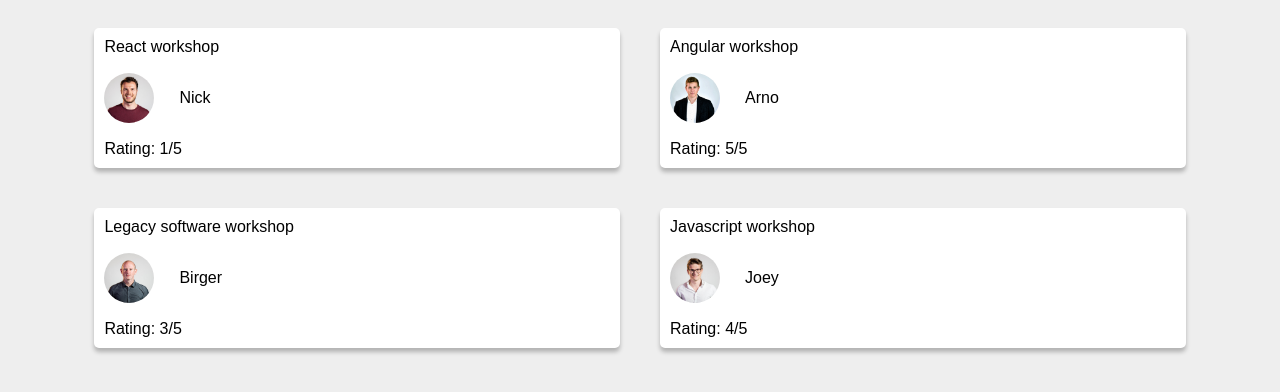
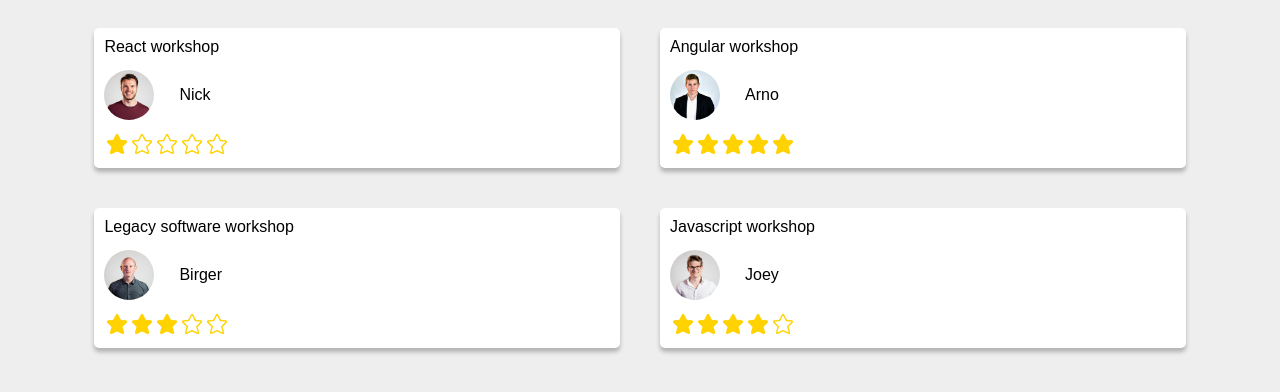
Before and after one commit to arnochauveau/talk-rating-tool, an Angular app in the folder talk-rating-tool/: page / in a window 1280 px wide. Shown: the top 392 px of the page. Built offline with nearby package versions, Linux system fonts and the light colour scheme.

Commit message:
finished bonus ex 6.1

```diff
--- a/talk-rating-tool/src/app/app.module.ts
+++ b/talk-rating-tool/src/app/app.module.ts
@@ -6,9 +6,10 @@ import { AppComponent } from './app.component';
 import { TalksOverviewContainer } from './containers/talks-overview/talks-overview.container';
 import { TalkComponent } from './components/talk/talk.component';
 import { SpeakerComponent } from './components/speaker/speaker.component';
+import { RatingComponent } from './components/rating/rating.component';
 
 @NgModule({
-  declarations: [AppComponent, TalksOverviewContainer, TalkComponent, SpeakerComponent],
+  declarations: [AppComponent, TalksOverviewContainer, TalkComponent, SpeakerComponent, RatingComponent],
   imports: [BrowserModule, AppRoutingModule],
   providers: [],
   bootstrap: [AppComponent],
--- /dev/null
+++ b/talk-rating-tool/src/app/components/rating/rating.component.html
@@ -0,0 +1,6 @@
+<div
+  class="star"
+  *ngFor="let i of [1, 2, 3, 4, 5]"
+  [class.full]="rating >= i"
+  [class.empty]="rating < i"
+></div>
--- /dev/null
+++ b/talk-rating-tool/src/app/components/rating/rating.component.scss
@@ -0,0 +1,14 @@
+.star {
+  height: 20px;
+  width: 20px;
+  display: inline-block;
+  background-size: contain;
+  margin: 0 2.5px;
+
+  &.full {
+    background-image: url('/assets/star_full.png');
+  }
+  &.empty {
+    background-image: url('/assets/star_empty.png');
+  }
+}
--- a/talk-rating-tool/src/app/components/talk/talk.component.html
+++ b/talk-rating-tool/src/app/components/talk/talk.component.html
@@ -1,3 +1,3 @@
 <div>{{ talk.title }}</div>
 <app-speaker [speaker]="talk.speaker"></app-speaker>
-<div>Rating: {{ talk.rating }}/5</div>
+<app-rating [rating]="talk.rating"></app-rating>
```
Also changed, not shown: talk-rating-tool/src/app/components/rating/rating.component.ts (added, +10 -0 lines).
